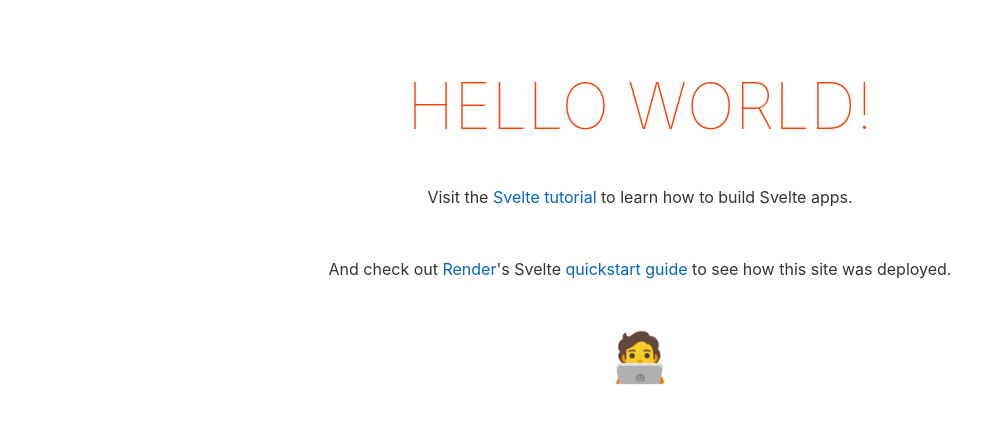
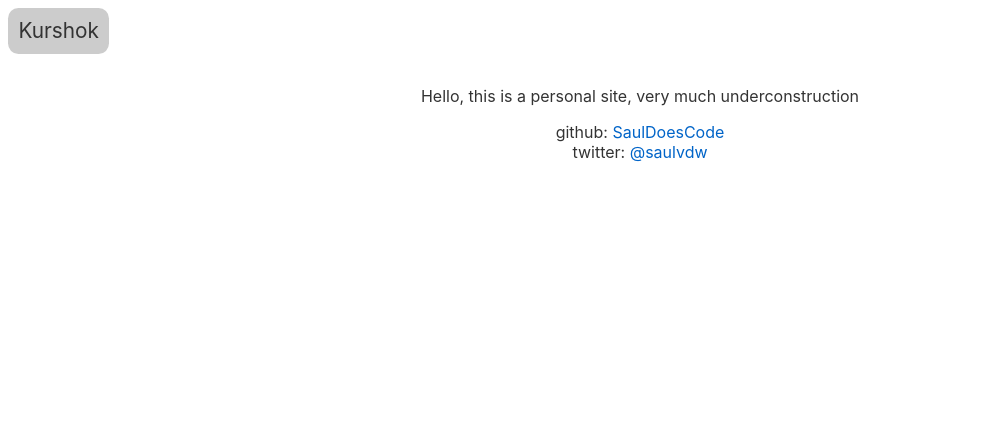
Before and after one commit to SaulDoesCode/kurshok, a Svelte app: page / in a window 1280 px wide. Shown: the top 424 px of the page, without its empty margins (0-1005 px from the left). Built offline with nearby package versions, Linux system fonts and the light colour scheme.

Commit message:
basic personalization

```diff
--- a/src/App.svelte
+++ b/src/App.svelte
@@ -1,16 +1,36 @@
-<script>
-	export let name;
-</script>
+<script></script>
 
+<nav>
+	<header class="kurshok"> Kurshok </header>
+</nav>
 <main>
-	<h1>Hello {name}!</h1>
-	<p>Visit the <a href="https://svelte.dev/tutorial">Svelte tutorial</a> to learn how to build Svelte apps.</p>
-	<br>
-	<p>And check out <a href="https://render.com">Render</a>'s Svelte <a href="https://render.com/docs/deploy-svelte">quickstart guide</a> to see how this site was deployed.</p>
-	<p class="large">🧑‍💻</p>
+	<p>
+		Hello, this is a personal site, very much underconstruction
+	</p>
+
+	<footer>
+		<section class="links">
+			<div>
+				<span>github: </span>
+				<a href="http://github.com/SaulDoesCode" target="_blank">SaulDoesCode</a>
+			</div>
+			<div>
+				<span>twitter: </span>
+				<a href="http://twitter.com/saulvdw">@saulvdw</a>
+			</div>
+		</section>
+	</footer>
 </main>
 
 <style>
+	.kurshok {
+		display: inline-block;
+		font-size: 1.3em;
+		background: #ccc;
+		padding: .5em .5em;
+		border-radius: .5em;
+	}
+
 	main {
 		text-align: center;
 		padding: 1em;
--- a/src/main.js
+++ b/src/main.js
@@ -1,10 +1,8 @@
-import App from './App.svelte';
+import App from './App.svelte'
 
 const app = new App({
 	target: document.body,
-	props: {
-		name: 'world'
-	}
-});
+	props: {}
+})
 
-export default app;
+export default app
```
